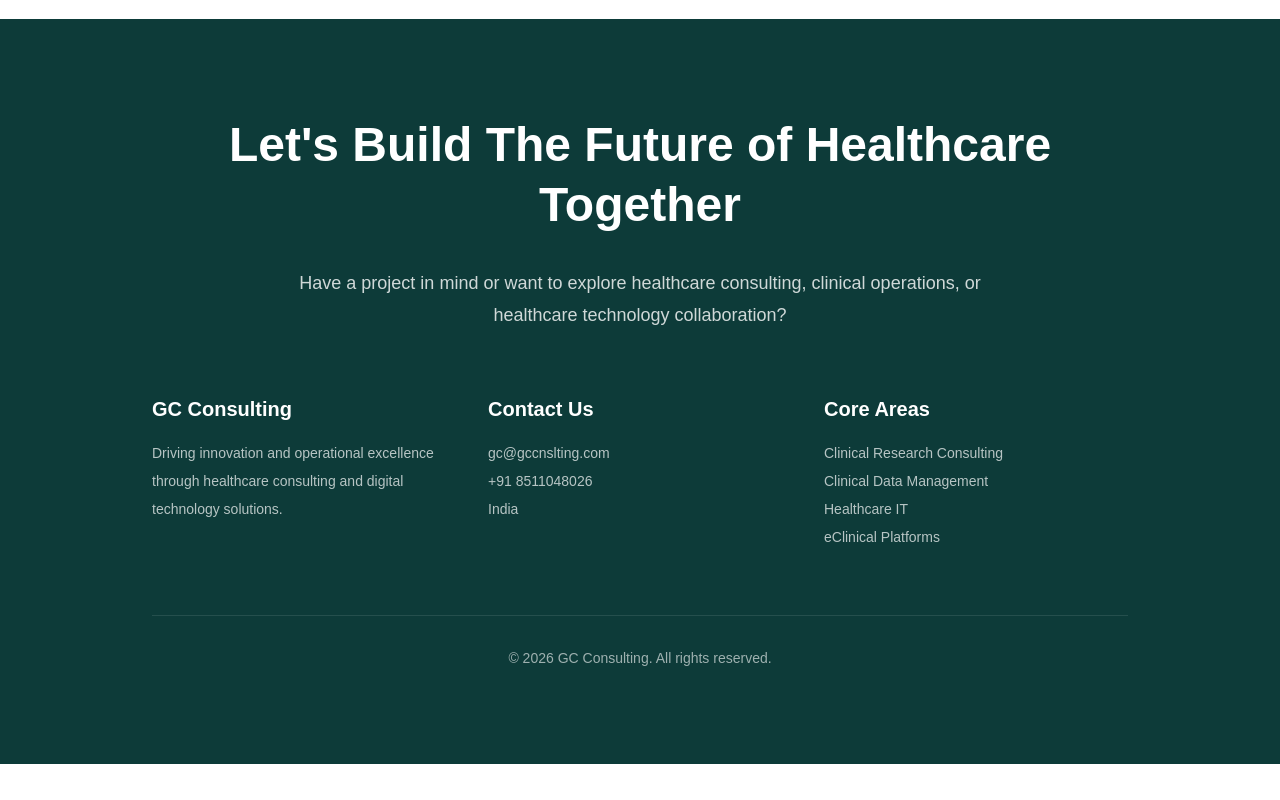
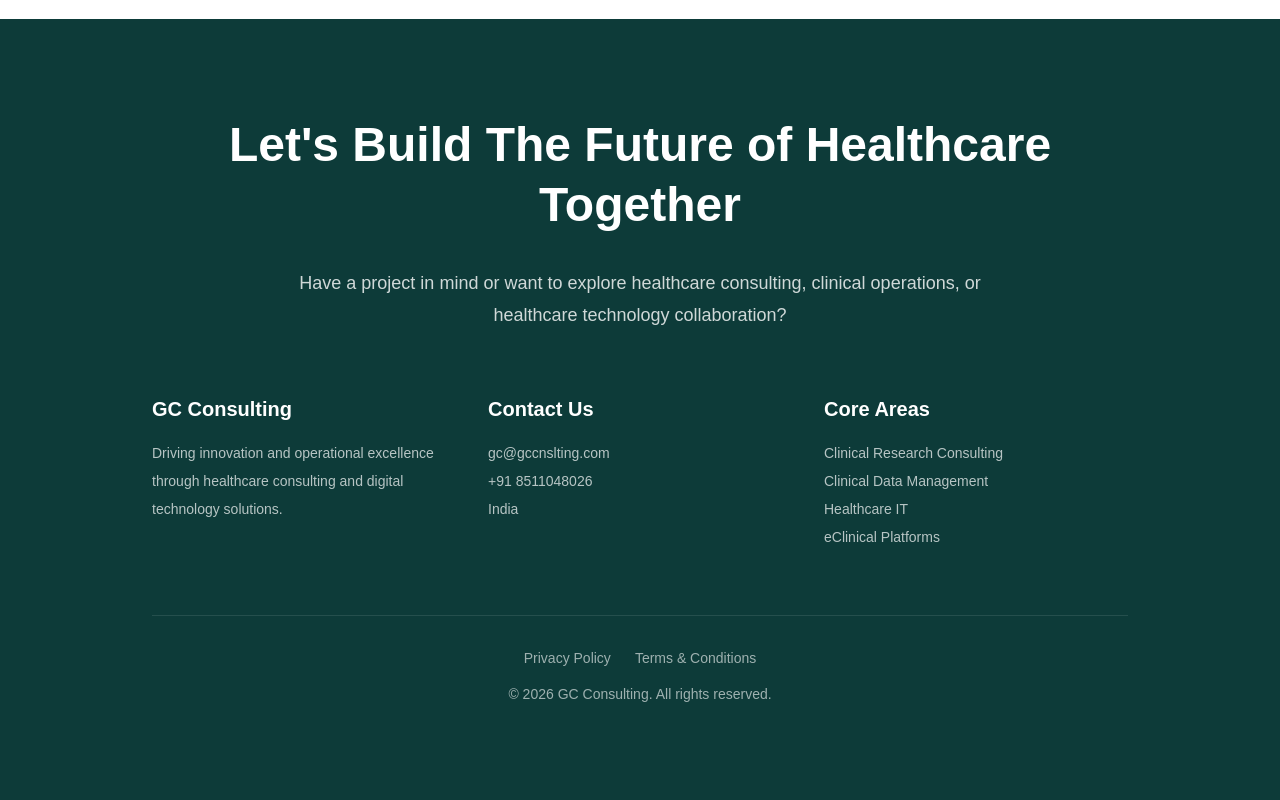
Before and after one commit to gc8030-cyber/gccnslting-website, a Next.js app: page / in a window 1280 px wide. Shown: the part 3026-3826 px from the top of the page. Before the commit the page ends 3790 px from the top, so only its background shows below. Built offline with nearby package versions, Linux system fonts and the light colour scheme.

Commit message:
Added footer legal links

```diff
--- a/app/page.tsx
+++ b/app/page.tsx
@@ -324,9 +324,29 @@ India
             </div>
           </div>
 
-          <div className="mt-16 pt-8 border-t border-white/10 text-white/60 text-sm">
-            © 2026 GC Consulting. All rights reserved.
-          </div>
+          <div className="mt-16 pt-8 border-t border-white/10 text-white/60 text-sm text-center">
+
+  <div className="flex justify-center gap-6 mb-4">
+    <a
+      href="/privacy-policy"
+      className="hover:text-white transition"
+    >
+      Privacy Policy
+    </a>
+
+    <a
+      href="/terms"
+      className="hover:text-white transition"
+    >
+      Terms & Conditions
+    </a>
+  </div>
+
+  <div>
+    © 2026 GC Consulting. All rights reserved.
+  </div>
+
+</div>
         </div>
       </section>
     </main>
```
